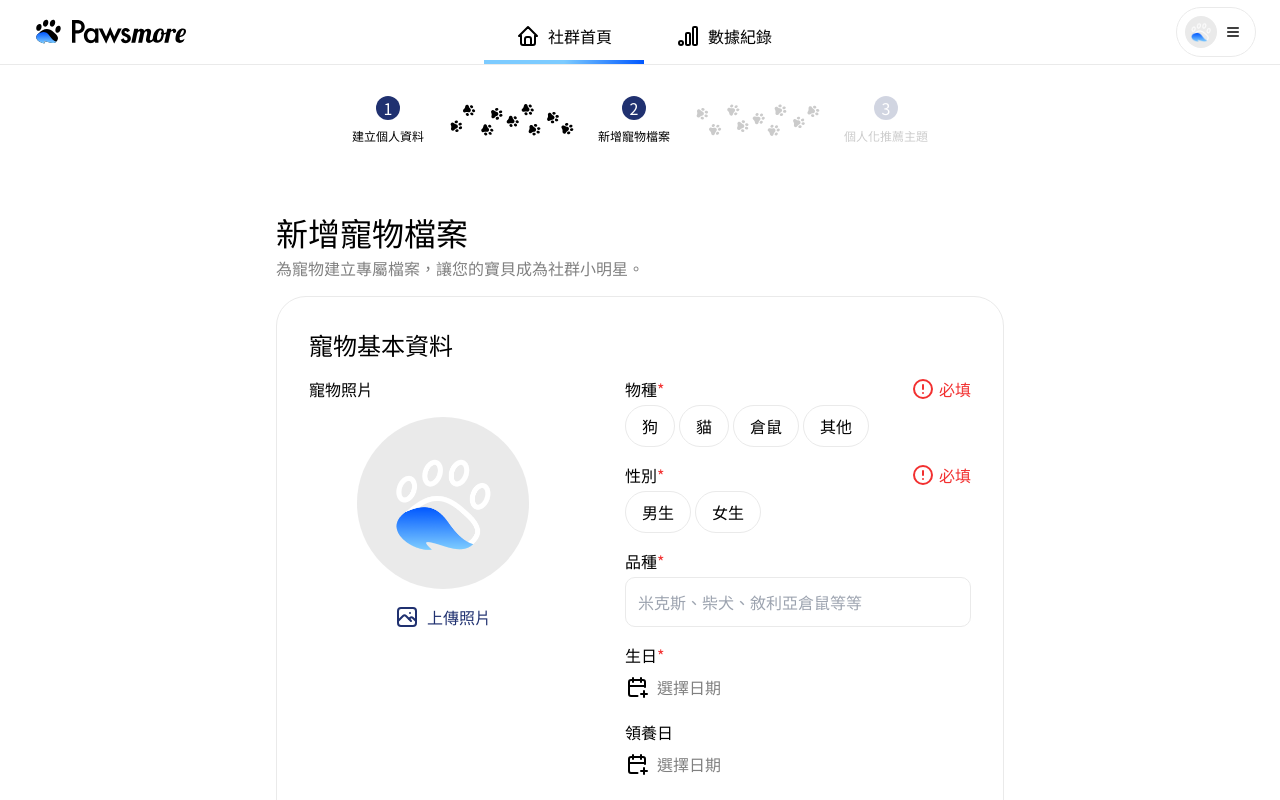
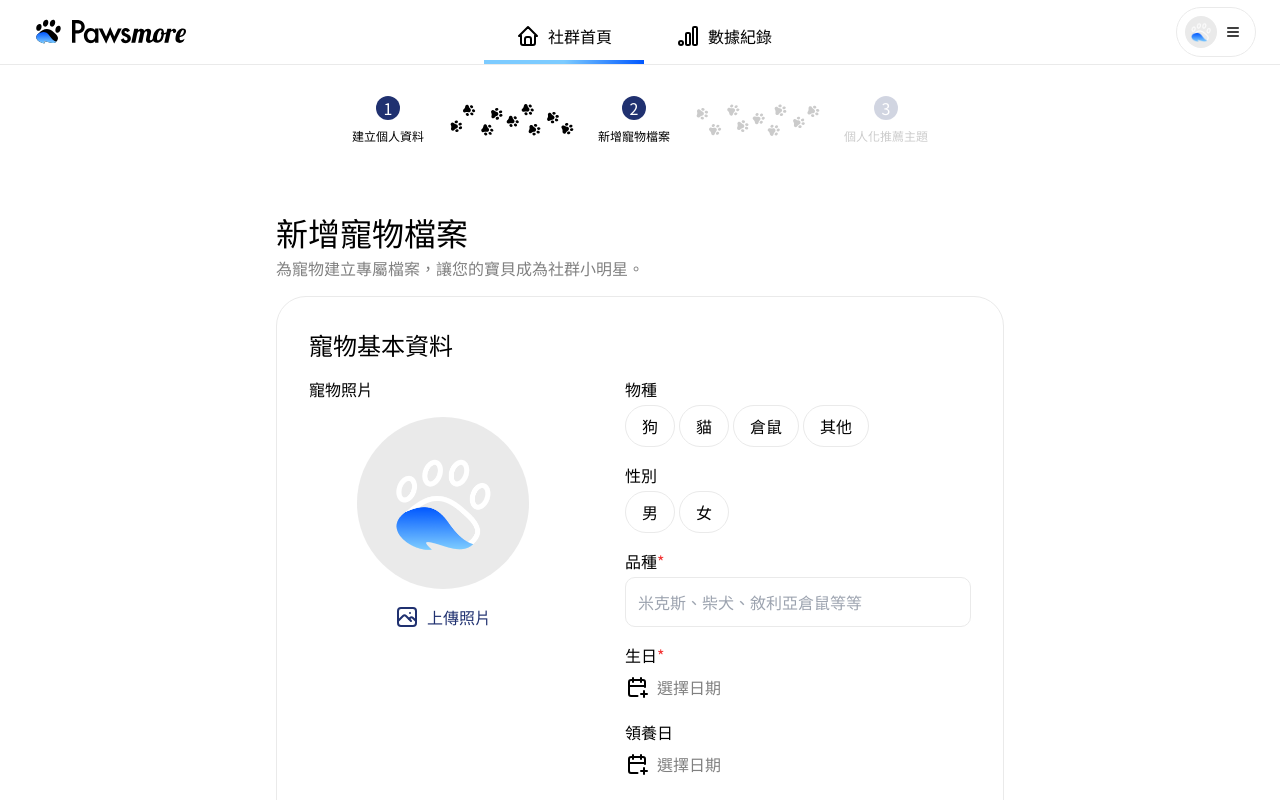
Before and after one commit to penspulse326/rocket_pawsmore, a Next.js app: page /member/new/create_pet in a window 1280 px wide. Shown: the top 800 px of the page. Built offline with nearby package versions, Linux system fonts and the light colour scheme.

Commit message:
feat: add RadioSelect.tsx

```diff
--- a/src/common/lib/formText.ts
+++ b/src/common/lib/formText.ts
@@ -1,3 +1,15 @@
+export const species = [
+  { label: "狗", value: 0 },
+  { label: "貓", value: 1 },
+  { label: "倉鼠", value: 2 },
+  { label: "其他", value: 3 },
+];
+
+export const gender = [
+  { label: "男", value: 0 },
+  { label: "女", value: 1 },
+];
+
 export const recordCard = {
   daily: {
     TITLE: "新增日常紀錄",
--- a/src/components/form/profile/DateInput.tsx
+++ b/src/components/form/profile/DateInput.tsx
@@ -57,6 +57,7 @@ const DateInput = forwardRef<HTMLInputElement, DateInputPropsType>(
                   ref={ref}
                   name={name}
                   value={dateString}
+                  readOnly={true}
                   className="hidden"
                 />
               </label>
--- /dev/null
+++ b/src/components/form/profile/RadioSelect.tsx
@@ -0,0 +1,68 @@
+import { forwardRef, useState } from "react";
+import ErrorMessage from "../ErrorMessage";
+
+interface RadioSelectPropsType {
+  name: string;
+  title: string;
+  dataSet: { label: string; value: number }[];
+  message?: string;
+  onChange: (value: number) => void;
+  onBlur: () => void;
+  star?: boolean;
+}
+
+const RadioSelect = forwardRef<HTMLInputElement, RadioSelectPropsType>(
+  ({ name, title, dataSet, message, onChange, onBlur, star }, ref) => {
+    const [target, setTarget] = useState<number | null>(null);
+
+    const selectedStyle = (value: number) => {
+      return value === target
+        ? {
+            backgroundColor: "rgba(242, 48, 48, 0.1)",
+            border: "1px solid transparent",
+          }
+        : {};
+    };
+
+    const handleChange = (e: React.ChangeEvent<HTMLInputElement>) => {
+      const value = parseInt(e.target.value);
+      setTarget(value);
+      onChange(value);
+    };
+
+    return (
+      <div className="flex flex-col gap-1">
+        <h4 className="flex justify-between items-center">
+          <span>
+            {title}
+            {star && <span className="text-error">*</span>}
+          </span>
+          {message && <ErrorMessage>{message}</ErrorMessage>}
+        </h4>
+        <div className="flex gap-1">
+          {dataSet.map(({ label, value }) => (
+            <label
+              key={value + label}
+              style={selectedStyle(value)}
+              className="flex justify-center items-center px-4 py-2 border border-stroke rounded-full cursor-pointer"
+            >
+              {label}
+              <input
+                type="radio"
+                ref={ref}
+                name={name}
+                value={value}
+                onChange={handleChange}
+                onBlur={onBlur}
+                className="hidden"
+              />
+            </label>
+          ))}
+        </div>
+      </div>
+    );
+  }
+);
+
+RadioSelect.displayName = "RadioSelect";
+export default RadioSelect;
--- a/src/components/form/profile/TextInput.tsx
+++ b/src/components/form/profile/TextInput.tsx
@@ -40,5 +40,5 @@ const TextInput = forwardRef<HTMLInputElement, InputPropsType>(
   }
 );
 
-TextInput.displayName = "Input";
+TextInput.displayName = "TextInput";
 export default TextInput;
--- a/src/containers/createProfile/PetForm.tsx
+++ b/src/containers/createProfile/PetForm.tsx
@@ -1,21 +1,21 @@
-import { IconCalendarPlus, IconPhoto } from "@tabler/icons-react";
-import Image from "next/image";
 import Link from "next/link";
 import { Controller, useForm } from "react-hook-form";
 
-import ErrorMessage from "@/components/form/ErrorMessage";
 import UploadPhoto from "@/components/form/profile/UploadPhoto";
 
-import type { PetFormType } from "@/types";
 import { errorText } from "@/common/lib/messageText";
 import TextInput from "@/components/form/profile/TextInput";
 import DateInput from "@/components/form/profile/DateInput";
+import RadioSelect from "@/components/form/profile/RadioSelect";
+import { gender, species } from "@/common/lib/formText";
+
+import type { PetFormType } from "@/types";
 
 const defaultValues = {
   petAccount: "",
   petName: "",
-  petSpecies: "",
-  petGender: "",
+  petSpecies: null,
+  petGender: null,
   breed: "",
   birthday: "",
   adoptedDate: "",
@@ -33,7 +33,7 @@ const PetForm: React.FC = () => {
     formState: { errors },
   } = useForm<PetFormType>({ defaultValues });
 
-  const handleAdd = (data: any) => console.log(123);
+  const handleAdd = (data: any) => console.log(data);
 
   return (
     <section className="flex flex-col gap-4 my-16 max-w-[728px] w-full">
@@ -67,81 +67,35 @@ const PetForm: React.FC = () => {
             {/* 其他欄位 */}
             <div className="flex-grow flex flex-col gap-4">
               {/* 物種 */}
-              <div className="flex flex-col gap-1">
-                <h4 className="flex justify-between items-center">
-                  <span>
-                    物種<span className="text-error">*</span>
-                  </span>
-                  <ErrorMessage>必填</ErrorMessage>
-                </h4>
-                <div className="flex gap-1">
-                  <label className="flex justify-center items-center px-4 py-2 border border-stroke rounded-full cursor-pointer">
-                    狗
-                    <input
-                      type="radio"
-                      name="species"
-                      value="dog"
-                      className="hidden"
-                    />
-                  </label>
-                  <label className="flex justify-center items-center px-4 py-2 border border-stroke rounded-full cursor-pointer">
-                    貓
-                    <input
-                      type="radio"
-                      name="species"
-                      value="cat"
-                      className="hidden"
-                    />
-                  </label>
-                  <label className="flex justify-center items-center px-4 py-2 border border-stroke rounded-full cursor-pointer">
-                    倉鼠
-                    <input
-                      type="radio"
-                      name="species"
-                      value="rice"
-                      className="hidden"
-                    />
-                  </label>
-                  <label className="flex justify-center items-center px-4 py-2 border border-stroke rounded-full cursor-pointer">
-                    其他
-                    <input
-                      type="radio"
-                      name="species"
-                      value="other"
-                      className="hidden"
-                    />
-                  </label>
-                </div>
-              </div>
+              <Controller
+                name="petSpecies"
+                control={control}
+                rules={{ required: errorText.REQUIRED }}
+                render={({ field }) => (
+                  <RadioSelect
+                    {...field}
+                    title="物種"
+                    dataSet={species}
+                    message={errors.petSpecies?.message}
+                    onChange={(value) => field.onChange(value)}
+                  />
+                )}
+              />
               {/* 性別 */}
-              <div className="flex flex-col gap-1">
-                <h4 className="flex justify-between items-center">
-                  <span>
-                    性別<span className="text-error">*</span>
-                  </span>
-                  <ErrorMessage>必填</ErrorMessage>
-                </h4>
-                <div className="flex gap-1">
-                  <label className="flex justify-center items-center px-4 py-2 border border-stroke rounded-full cursor-pointer">
-                    男生
-                    <input
-                      type="radio"
-                      name="gender"
-                      value="male"
-                      className="hidden"
-                    />
-                  </label>
-                  <label className="flex justify-center items-center px-4 py-2 border border-stroke rounded-full cursor-pointer">
-                    女生
-                    <input
-                      type="radio"
-                      name="gender"
-                      value="female"
-                      className="hidden"
-                    />
-                  </label>
-                </div>
-              </div>
+              <Controller
+                name="petSpecies"
+                control={control}
+                rules={{ required: errorText.REQUIRED }}
+                render={({ field }) => (
+                  <RadioSelect
+                    {...field}
+                    title="性別"
+                    dataSet={gender}
+                    message={errors.petGender?.message}
+                    onChange={(value) => field.onChange(value)}
+                  />
+                )}
+              />
               {/* 品種 */}
               <Controller
                 name="breed"
@@ -149,11 +103,11 @@ const PetForm: React.FC = () => {
                 rules={{ required: errorText.REQUIRED }}
                 render={({ field }) => (
                   <TextInput
+                    {...field}
                     title="品種"
                     placeholder="米克斯、柴犬、敘利亞倉鼠等等"
                     message={errors.breed?.message}
                     star={true}
-                    {...field}
                   />
                 )}
               />
@@ -164,10 +118,11 @@ const PetForm: React.FC = () => {
                 rules={{ required: errorText.REQUIRED }}
                 render={({ field }) => (
                   <DateInput
+                    {...field}
                     title="生日"
                     message={errors.birthday?.message}
                     star={true}
-                    {...field}
+                    onChange={(value) => field.onChange(value)}
                   />
                 )}
               />
@@ -175,7 +130,13 @@ const PetForm: React.FC = () => {
               <Controller
                 name="adoptedDate"
                 control={control}
-                render={({ field }) => <DateInput title="領養日" {...field} />}
+                render={({ field }) => (
+                  <DateInput
+                    {...field}
+                    title="領養日"
+                    onChange={(value) => field.onChange(value)}
+                  />
+                )}
               />
             </div>
           </section>
--- a/src/types/index.tsx
+++ b/src/types/index.tsx
@@ -20,8 +20,8 @@ export interface MemberFormType {
 export interface PetFormType {
   petAccount: string;
   petName: string;
-  petSpecies: string;
-  petGender: string;
+  petSpecies: number | null;
+  petGender: number | null;
   breed: string;
   birthday: string;
   adoptedDate?: string;
```
